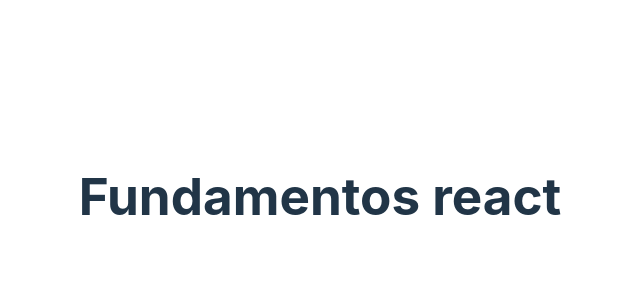
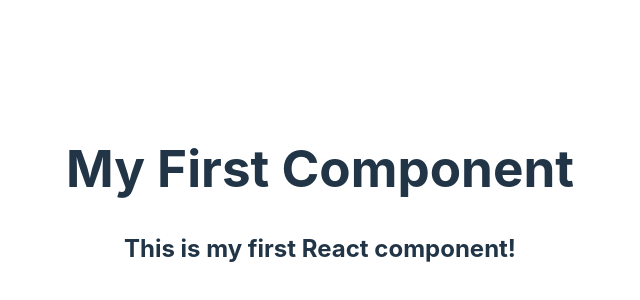
Before and after one commit to joao-vittorr/estudo-react-native, a React (Vite) app in the folder 2_fundamentos do react/fundamentos/: page / in a window 1280 px wide. Shown: the part 204-504 px from the top of the page, without its empty margins (320-960 px from the left). Built offline with nearby package versions, Linux system fonts and the light colour scheme.

Commit message:
Primeiro componente

```diff
--- a/2_fundamentos do react/fundamentos/src/App.jsx
+++ b/2_fundamentos do react/fundamentos/src/App.jsx
@@ -2,13 +2,15 @@ import { useState } from "react";
 import reactLogo from "./assets/react.svg";
 import viteLogo from "/vite.svg";
 import "./App.css";
+import FirstComponent from "./components/FirstComponent";
 
 function App() {
   const [count, setCount] = useState(0);
 
   return (
     <>
-      <h1>Fundamentos react</h1>
+      <h1>My First Component</h1>
+      <FirstComponent />
     </>
   );
 }
--- /dev/null
+++ b/2_fundamentos do react/fundamentos/src/components/FirstComponent.jsx
@@ -0,0 +1,11 @@
+import React from 'react';
+
+const FirstComponent = () => {
+    return (
+        <div>
+            <h2>This is my first React component!</h2>
+        </div>
+    );
+};
+
+export default FirstComponent;
```
